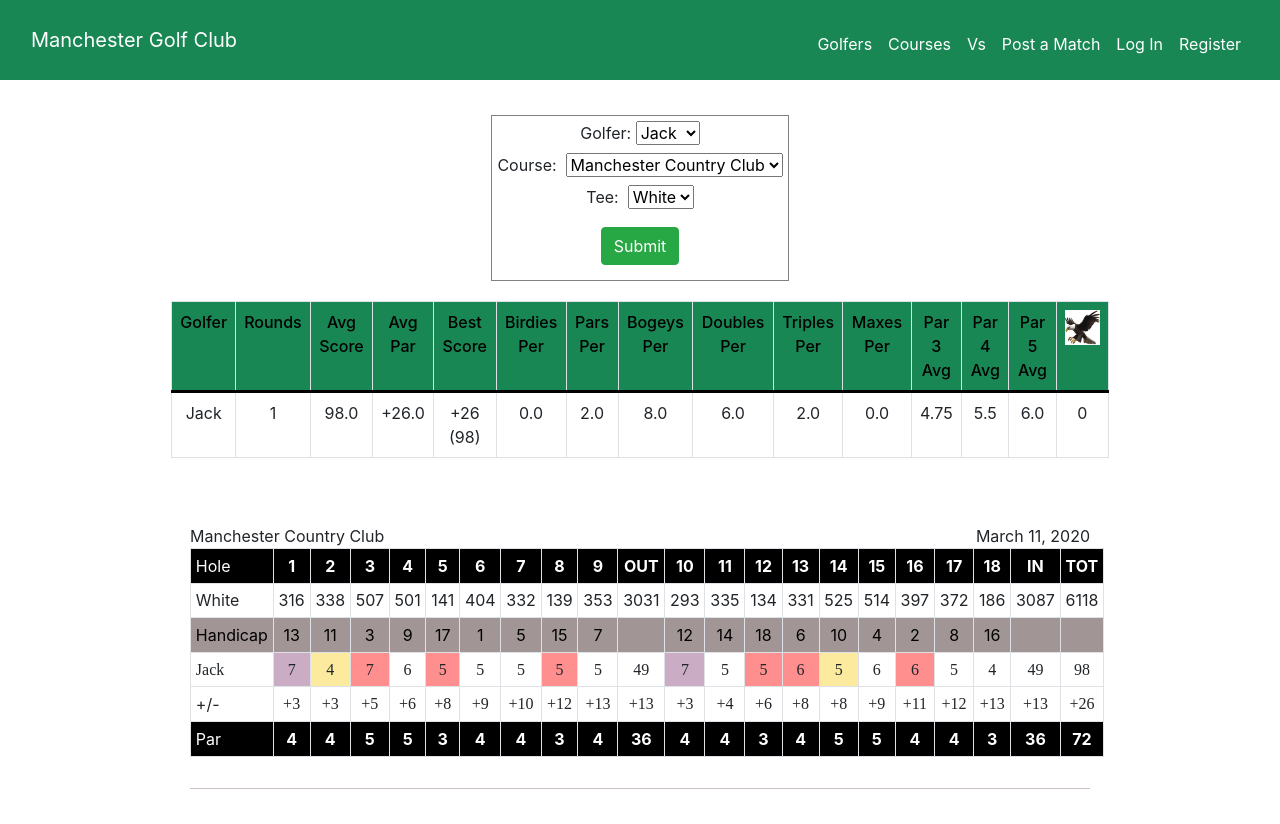
After one commit to jackfarrell2/mgc, a Django app: a page that uses mgc/golf/templates/golf/course.html in a window 1280 px wide. The commit adds this page. Run offline with Django 4.2, Linux system fonts and the light colour scheme; data comes from the database, SQL or seed files in the repository; both versions use the stored data as it was after the commit; some libraries are stand-ins or nearby versions.

Commit message:
completed index and golfer functionality, most of course functionality

```diff
--- /dev/null
+++ b/mgc/golf/static/golf/course.js
@@ -0,0 +1,36 @@
+document.addEventListener('DOMContentLoaded', function () {
+
+    // Change the yardage row colors according to the course color
+    const yardage_rows = document.getElementsByClassName('yardages-row')
+    for (let i = 0; i < yardage_rows.length; i++) {
+        if (yardage_rows[i].children[0].innerHTML === 'Blue') {
+            yardage_rows[i].style.backgroundColor = '#0000ff';
+            yardage_rows[i].style.color = 'white';
+        } else if (yardage_rows[i].children[0].innerHTML === 'Black') {
+            yardage_rows[i].style.backgroundColor = 'black';
+            yardage_rows[i].style.color = 'white';
+        } else if (yardage_rows[i].children[0].innerHTML === 'Red') {
+            yardage_rows[i].style.backgroundColor = 'red';
+            yardage_rows[i].style.color = 'white';
+        }
+    }
+
+    // Select the chosen golfer
+    let golfer_name = document.getElementsByClassName('handwritten-score')[0].children[0].innerHTML;
+    let select_golfer = document.querySelector('#golfer-name');
+    for (let i = 0; i < select_golfer.children.length; i++) {
+        if (select_golfer.children[i].value === golfer_name) {
+            select_golfer.children[i].selected = true;
+        }
+    }
+
+    let submitButton = document.querySelector('#submit-button');
+    submitButton.addEventListener('click', function () {
+        let golfer = document.querySelector('#golfer-name').value;
+        let course = document.querySelector('#course-name').value;
+        let tee = document.querySelector('#tee-name').value;
+        let origin = window.location.origin;
+        window.location.replace(`${origin}/courses/${course}/${tee}/${golfer}`);
+    })
+
+})
--- a/mgc/golf/static/golf/styles.css
+++ b/mgc/golf/static/golf/styles.css
@@ -256,4 +256,15 @@ td.stat {
 
 #stats {
     padding: 25px;
+    width: 75%;
 }
+
+#content {
+    margin: 20px;
+}
+
+#course-selector {
+    border: solid gray 1px;
+    padding: 5px;
+    margin: 20px;
+}
--- /dev/null
+++ b/mgc/golf/templates/golf/course.html
@@ -0,0 +1,149 @@
+{% extends "golf/layout.html" %}
+{% load static %}
+
+{% block title %}MGC: {{ golfer }}{% endblock %}
+
+{% block main %}
+<div class="grid" id="course-selector">
+    <div>
+        <label for="golfer-name">Golfer: </label>&nbsp
+        <select name="golfer-name" id="golfer-name">
+            {% for golfer in all_golfers %}
+            <option value="{{ golfer }}">{{ golfer }}</option>
+            {% endfor %}
+        </select>
+    </div>
+    <div id="choose-course" class="choose-course">
+        <label for="course-name">Course: </label>&nbsp
+        <select name="course-name" id="course-name">
+            {% for course in courses %}
+            <option value="{{ course }}">{{ course }}</option>
+            {% endfor %}
+        </select>
+    </div>
+    <div id="choose-tee" class="choose-tee">
+        <label for="tee-name">Tee: </label>&nbsp
+        <select name="tee-name" id="tee-name">
+            {% for tee in tees %}
+            <option value="{{ tee }}">{{ tee }}</option>
+            {% endfor %}
+        </select>
+    </div>
+    <button id="submit-button" type="submit" class="btn btn-success btn-med">Submit</button>
+</div>
+<table id="stats" class="table table-bordered standings">
+    <thead class="success">
+        <tr class="stats-header">
+            <td class="stat">Golfer</td>
+            <td class="stat">Rounds</td>
+            <td class="stat">Avg Score</td>
+            <td class="stat">Avg Par</td>
+            <td class="stat">Best Score</td>
+            <td class="stat">Birdies Per</td>
+            <td class="stat">Pars Per</td>
+            <td class="stat">Bogeys Per</td>
+            <td class="stat">Doubles Per</td>
+            <td class="stat">Triples Per</td>
+            <td class="stat">Maxes Per</td>
+            <td class="stat">Par 3 Avg</td>
+            <td class="stat">Par 4 Avg</td>
+            <td class="stat">Par 5 Avg</td>
+            <td class="stat"><img src="{% static 'golf/eagle.png' %}" alt="eagle" width=35 height=35></td>
+        </tr>
+    </thead>
+    <tr>
+        {% for stat in stats %}
+        <td class="stat">{{ stat }}</td>
+        {% endfor %}
+    </tr>
+</table>
+<div id="content" class="container-sm">
+    {% for scorecard in scorecards %}
+    <div id="scorecard" class="scorecard-view">
+        <p class="scorecard-course-name">{{ scorecard.round.course }}</p>
+        <p class="scorecard-course-date">{{ scorecard.round.date }}</p>
+        <table class="table table-sm table-bordered">
+            <!-- Holes -->
+            <tr class="holes-row">
+                <th class="scorecard-header">Hole</th>
+                {% for i in course_length %}
+                <th>{{ i }}</th>
+                {% endfor %}
+                <th>OUT</th>
+                {% for i in course_length %}
+                <th>{{ i|add:"9" }}</th>
+                {% endfor %}
+                <th>IN</th>
+                <th>TOT</th>
+            </tr>
+            <!-- Yardages -->
+            <tr class="yardages-row">
+                <td class="scorecard-header">{{ scorecard.course.tees }}</td>
+                {% for yard in scorecard.yardages|slice:"0:9" %}
+                <td>{{ yard }}</td>
+                {% endfor %}
+                <td>{{ scorecard.course.front_yardage }}</td>
+                {% for yard in scorecard.yardages|slice:"9:" %}
+                <td>{{ yard }}</td>
+                {% endfor %}
+                <td>{{ scorecard.course.back_yardage }}</td>
+                <td>{{ scorecard.course.yardage }}</td>
+            </tr>
+            <!-- Handicaps -->
+            <tr class="handicap-row">
+                <td class="scorecard-header">Handicap</td>
+                {% for handicap in scorecard.handicaps|slice:":9" %}
+                <td>{{ handicap }}</td>
+                {% endfor %}
+                <td></td>
+                {% for handicap in scorecard.handicaps|slice:"9:" %}
+                <td>{{ handicap }}</td>
+                {% endfor %}
+                <td></td>
+                <td></td>
+            </tr>
+            <!-- Strokes -->
+            <tr class="handwritten-score">
+                <td class="scorecard-header">{{ golfer }}</td>
+                {% for stroke, score in scorecard.zipped_scores %}
+                {% if score >= 3 %}
+                <td class="triple-bogey-or-worse">{{ stroke }}</td>
+                {% elif score == 2 %}
+                <td class="double-bogey">{{ stroke }}</td>
+                {% elif score == 0 %}
+                <td class="par">{{ stroke }}</td>
+                {% elif score < 0 %} <td class="birdie-or-better">{{ stroke }}</td>
+                    {% else %}
+                    <td class="bogey">{{ stroke }}</td>
+                    {% endif %}
+                    {% endfor %}
+            </tr>
+            <!-- To-pars -->
+            <tr>
+                <td class="scorecard-header">+/-</td>
+                {% for par in scorecard.to_pars %}
+                <td class="handwritten-score bogey">{{ par }}</td>
+                {% endfor %}
+            </tr>
+            <!-- Pars -->
+            <tr class="holes-row">
+                <td class="scorecard-header">Par</td>
+                {% for par in scorecard.pars|slice:":9" %}
+                <td>{{ par }}</td>
+                {% endfor %}
+                <td>{{ scorecard.course.front_par }}</td>
+                {% for par in scorecard.pars|slice:"9:" %}
+                <td>{{ par }}</td>
+                {% endfor %}
+                <td>{{ scorecard.course.back_par }}</td>
+                <td>{{ scorecard.course.par }}</td>
+            </tr>
+        </table>
+    </div>
+</div>
+{% endfor %}
+{% endblock %}
+
+{% block script %}
+<script src="{% static 'golf/course.js' %}"></script>
+{% endblock %}
--- a/mgc/golf/templates/golf/index.html
+++ b/mgc/golf/templates/golf/index.html
@@ -2,8 +2,7 @@
 {% load static %}
 {% block title %}MGC: Standings{% endblock %}
 {% block main %}
-<div class="container-fluid py-5 text-center">
-    <div id="content" class="container-sm">
+    <div id="content" class="grid container-fluid">
         <table id="stats" class="table table-bordered table-hover standings">
             <thead class="success">
                 <tr class="stats-header">
@@ -32,6 +31,5 @@
             </tr>
             {% endfor %}
         </table>
-    </div>
 </div>
 {% endblock %}
--- a/mgc/golf/templates/golf/layout.html
+++ b/mgc/golf/templates/golf/layout.html
@@ -25,7 +25,7 @@
             <div>
                 <ul class="navbar-nav me-auto mt-2">
                     <li class="nav-item"><a class="nav-link" href="{% url 'golfer' 'Jack' %}">Golfers </a></li>
-                    <li class="nav-item"><a class="nav-link" href="{% url 'index' %}">Holes </a></li>
+                    <li class="nav-item"><a class="nav-link" href="{% url 'course' 'Manchester Country Club' 'White' 'Jack' %}">Courses </a></li>
                     <li class="nav-item"><a class="nav-link" href="{% url 'index' %}">Vs </a></li>
                     <li class="nav-item"><a class="nav-link" href="{% url 'post' %}">Post a Match </a></li>
                     {% if not user.is_authenticated %}
--- a/mgc/golf/urls.py
+++ b/mgc/golf/urls.py
@@ -10,6 +10,7 @@ urlpatterns = [
     path("post/<str:name>", views.post_course, name="post_course"),
     path("post/<str:name>/<str:tees>", views.post_tees, name="post_tees"),
     path("new", views.new, name="new"),
-    path("golfer/<str:golfer>", views.golfer, name="golfer")
+    path("golfer/<str:golfer>", views.golfer, name="golfer"),
+    path("courses/<str:course>/<str:tees>/<str:golfer>", views.course, name="course")
 
 ]
--- a/mgc/golf/views.py
+++ b/mgc/golf/views.py
@@ -1,6 +1,7 @@
 from datetime import datetime
 from decimal import MAX_EMAX
 from re import M
+from select import select
 from django.db import IntegrityError
 from django.http import HttpResponse, HttpResponseRedirect, JsonResponse
 from django.shortcuts import render
@@ -348,7 +349,7 @@ def new(request):
         return render(request, "golf/new.html", {'course_names': course_names, "course_length": range(1, 10)})
 
 def golfer(request, golfer):
-    stats = get_stats(golfer)
+    stats = get_stats(golfer, True)
     scorecards = []
     all_golfers = []
     all_rounds = Round.objects.all()
@@ -358,62 +359,146 @@ def golfer(request, golfer):
     this_golfer = User.objects.get(first_name=golfer)
     golfer_rounds = Round.objects.filter(golfer=this_golfer)
     for this_round in golfer_rounds:
-        handicaps = []
-        pars = []
-        strokes = []
-        to_pars = []
-        hole_scores = []
-        yardages = []
-        course = this_round.course
-        holes = Hole.objects.filter(course=course).order_by('tee')
-        scores = Score.objects.filter(round=this_round)
-        for i in range(len(holes)):
-            yardages.append(holes[i].yardage)
-            handicaps.append(holes[i].handicap)
-            pars.append(holes[i].par)
-            strokes.append(scores[i].score)
-            hole_scores.append(scores[i].score - holes[i].par)
-        par_tracker = 0
-        for i in range(9):
-            to_this_par = strokes[i] - pars[i]
-            if to_this_par == 0:
-                to_pars.append(par_shift(par_tracker))
-            else:
-                par_tracker += to_this_par
-                to_pars.append(par_shift(par_tracker))
-        par_tracker = 0
-        for i in range(9):
-            to_this_par = strokes[i + 9] - pars[i + 9]
-            if to_this_par == 0:
-                to_pars.append(par_shift(par_tracker))
-            else:
-                par_tracker += to_this_par
-                to_pars.append(par_shift(par_tracker))
-        front_nine_to_par = par_shift(sum(strokes[:9]) - sum(pars[:9]))
-        back_nine_to_par = par_shift(sum(strokes[9:]) - sum(pars[9:]))
-        total_to_par = par_shift(sum(strokes) - sum(pars))
-        to_pars.append(back_nine_to_par)
-        to_pars.append(total_to_par)
-        to_pars.insert(9, front_nine_to_par)
-        strokes.append(sum(strokes[9:]))
-        strokes.append(sum(strokes[:-1]))
-        strokes.insert(9, sum(strokes[:9]))
-        hole_scores.append('NA')
-        hole_scores.append('NA')
-        hole_scores.insert(9, 'NA')
-        zipped_scores = zip(strokes, hole_scores)
-        scorecard = {'round': this_round, 'course': course, 'yardages': yardages, 'handicaps': handicaps, 'pars': pars, 'strokes': strokes, 'to_pars': to_pars, 'zipped_scores': zipped_scores}
+        scorecard = get_scorecard(this_round)
         scorecards.append(scorecard)
     return render(request, "golf/golfer.html", {'stats': stats, 'scorecards': scorecards, 'golfer': this_golfer, 'course_length': range(1, 10), 'all_golfers': all_golfers})
+
+# def get_course_avg_scorecard(strokes, course):
+#     handicaps = []
+#     pars = []
+#     to_pars = []
+#     hole_scores = []
+#     yardages = []
+#     holes = Hole.objects.filter(course=course).order_by('tee')
+#     for i in range(len(holes)):
+#         yardages.append(holes[i].yardage)
+#         handicaps.append(holes[i].handicap)
+#         pars.append(holes[i].par)
+#     par_tracker = 0
+#     for i in range(9):
+#         to_this_par = strokes[i] - pars[i]
+#         if to_this_par == 0:
+#             to_pars.append(par_shift(par_tracker))
+#         else:
+#             par_tracker += to_this_par
+#             to_pars.append(par_shift(par_tracker))
+#         par_tracker = 0
+#         for i in range(9):
+#             to_this_par = strokes[i + 9] - pars[i + 9]
+#             if to_this_par == 0:
+#                 to_pars.append(par_shift(par_tracker))
+#             else:
+#                 par_tracker += to_this_par
+#                 to_pars.append(par_shift(par_tracker))
+#         front_nine_to_par = par_shift(sum(strokes[:9]) - sum(pars[:9]))
+#         back_nine_to_par = par_shift(sum(strokes[9:]) - sum(pars[9:]))
+#         total_to_par = par_shift(sum(strokes) - sum(pars))
+#         to_pars.append(back_nine_to_par)
+#         to_pars.append(total_to_par)
+#         to_pars.insert(9, front_nine_to_par)
+#         strokes.append(sum(strokes[9:]))
+#         strokes.append(sum(strokes[:-1]))
+#         strokes.insert(9, sum(strokes[:9]))
+#         hole_scores.append('NA')
+#         hole_scores.append('NA')
+#         hole_scores.insert(9, 'NA')
+#         zipped_scores = zip(strokes, hole_scores)
+#         scorecard = {'round': round, 'course': course, 'yardages': yardages, 'handicaps': handicaps, 'pars': pars, 'strokes': strokes, 'to_pars': to_pars, 'zipped_scores': zipped_scores}
+#         return scorecard
+
+
+def get_scorecard(round):
+    handicaps = []
+    pars = []
+    strokes = []
+    to_pars = []
+    hole_scores = []
+    yardages = []
+    course = round.course
+    holes = Hole.objects.filter(course=course).order_by('tee')
+    scores = Score.objects.filter(round=round)
+    for i in range(len(holes)):
+        yardages.append(holes[i].yardage)
+        handicaps.append(holes[i].handicap)
+        pars.append(holes[i].par)
+        strokes.append(scores[i].score)
+        hole_scores.append(scores[i].score - holes[i].par)
+    par_tracker = 0
+    for i in range(9):
+        to_this_par = strokes[i] - pars[i]
+        if to_this_par == 0:
+            to_pars.append(par_shift(par_tracker))
+        else:
+            par_tracker += to_this_par
+            to_pars.append(par_shift(par_tracker))
+    par_tracker = 0
+    for i in range(9):
+        to_this_par = strokes[i + 9] - pars[i + 9]
+        if to_this_par == 0:
+            to_pars.append(par_shift(par_tracker))
+        else:
+            par_tracker += to_this_par
+            to_pars.append(par_shift(par_tracker))
+    front_nine_to_par = par_shift(sum(strokes[:9]) - sum(pars[:9]))
+    back_nine_to_par = par_shift(sum(strokes[9:]) - sum(pars[9:]))
+    total_to_par = par_shift(sum(strokes) - sum(pars))
+    to_pars.append(back_nine_to_par)
+    to_pars.append(total_to_par)
+    to_pars.insert(9, front_nine_to_par)
+    strokes.append(sum(strokes[9:]))
+    strokes.append(sum(strokes[:-1]))
+    strokes.insert(9, sum(strokes[:9]))
+    hole_scores.append('NA')
+    hole_scores.append('NA')
+    hole_scores.insert(9, 'NA')
+    zipped_scores = zip(strokes, hole_scores)
+    scorecard = {'round': round, 'course': course, 'yardages': yardages, 'handicaps': handicaps, 'pars': pars, 'strokes': strokes, 'to_pars': to_pars, 'zipped_scores': zipped_scores}
+    return scorecard
+
+def course(request, course, tees, golfer):
+    all_golfers = User.objects.all()
+    courses = Course.objects.all()
+    course_names = []
+    for each_course in courses:
+        if each_course.name not in course_names:
+            course_names.append(each_course.name)
+    selected_course_index = course_names.index(course)
+    if selected_course_index != 0: course_names.insert(0, course_names.pop(selected_course_index))
+    tee_options = []
+    duplicate_courses = Course.objects.filter(name=course)
+    for course in duplicate_courses:
+        tee_options.append(course.tees)
+    selected_tee_index = tee_options.index(tees)
+    if selected_tee_index != 0: tee_options.insert(0, tee_options.pop(selected_tee_index))
+    course = Course.objects.get(name=course, tees=tees)
+    golfer = User.objects.get(first_name=golfer)
+    rounds = Round.objects.filter(golfer=golfer, course=course)
+    if len(rounds) == 0:
+        return render(request, "golf/error.html", {'message': 'The selected golfer has not played the selected course'})
+
+    # avg_scorecard = get_course_avg_scorecard(averages)
+    scorecards = []
+    for round in rounds:
+        scorecard = get_scorecard(round)
+        scorecards.append(scorecard)
+    stats = get_stats(golfer, True, {'one_course': True, 'course': course})
+    return render(request, "golf/course.html", {'stats': stats, 'scorecards': scorecards, 'courses': course_names, 'tees': tee_options, 'golfer': golfer, 'course_length': range(1, 10), 'all_golfers': all_golfers})
+
 
 def par_shift(score):
     if score >= 1: return f"+{score}"
     elif score == 0: return "E"
     else: return str(score)
 
-def get_stats(golfer):
+def get_stats(golfer, include_solo=False, course={'one_course': False, 'course': ''}):
     golfer = User.objects.get(first_name=golfer)
-    golfer_rounds = Round.objects.filter(golfer=golfer)
+    if course['one_course']:
+        golfer_rounds = Round.objects.filter(golfer=golfer, course=course['course'])
+    else:
+        if include_solo:
+            golfer_rounds = Round.objects.filter(golfer=golfer)
+        else:
+            golfer_rounds = Round.objects.filter(golfer=golfer).exclude(match=0)
     rounds = len(golfer_rounds)
     total_scores = 0
     score_tracker = {'eagle_counter': 0, 'birdie_counter': 0, 'par_counter': 0, 'bogey_counter': 0, 'double_bogey_counter': 0, 'triple_bogey_counter': 0, 'max_counter': 0, 'best_score': 300, 'par_three_counter': 0, 'par_four_counter': 0, 'par_five_counter': 0, 'par_three_sum': 0, 'par_four_sum': 0, 'par_five_sum': 0}
@@ -445,8 +530,8 @@ def get_stats(golfer):
     best_score = score_tracker['best_score'] + 72
     best_score_to_par = par_shift(score_tracker['best_score'])
     best_score = f"{best_score_to_par} ({best_score})"
-    avg_par = total_scores / rounds
-    avg_score = avg_par + 72
+    avg_par = round(total_scores / rounds, 2)
+    avg_score = round(avg_par + 72, 2)
     avg_par = par_shift(avg_par)
     eagles = score_tracker['eagle_counter']
     birdies_per = round(score_tracker['birdie_counter'] / rounds, 2)
@@ -454,7 +539,7 @@ def get_stats(golfer):
     bogeys_per = round(score_tracker['bogey_counter'] / rounds, 2)
     doubles_per = round(score_tracker['double_bogey_counter'] / rounds, 2)
     triples_per = round(score_tracker['triple_bogey_counter'] / rounds, 2)
-    maxes_per = score_tracker['max_counter'] / rounds
+    maxes_per = round(score_tracker['max_counter'] / rounds, 2)
     par_three_average = round((score_tracker['par_three_sum'] / score_tracker['par_three_counter']) + 3, 2)
     par_four_average = round((score_tracker['par_four_sum'] / score_tracker['par_four_counter']) + 4, 2)
     par_five_average = round((score_tracker['par_five_sum'] / score_tracker['par_five_counter']) + 5, 2)
```
Also changed, not shown: mgc/db.sqlite3.
